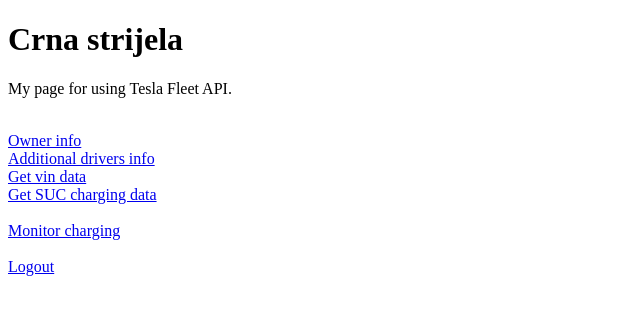
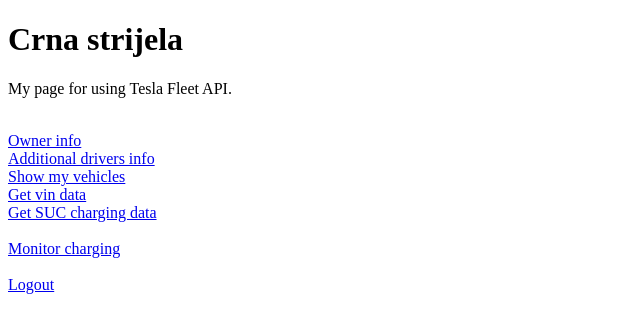
Before and after one commit to dban23/mytsla, a Flask app: template templates/index.html in a window 1280 px wide. Shown: the top 333 px of the page, without its empty margins (0-640 px from the left). Run offline with Flask 3, Linux system fonts and the light colour scheme; the template is opened without the code that fills it, so the values that code supplies are empty.

Commit message:
add my vehicles endpoint

```diff
--- a/app.py
+++ b/app.py
@@ -117,6 +117,22 @@ def charging():
             "body": resp.json() if resp.text else None,
         }
     )
+
+
+@app.route("/my_vehicles")
+def get_my_vehicles():
+    access_token = session.get("access_token")
+    if not access_token:
+        return redirect(url_for("login"))
+
+    url = f"{TESLA_AUDIENCE}/api/1/vehicles"
+    headers = {
+        "Authorization": f"Bearer {access_token}",
+    }
+
+    resp = requests.get(url, headers=headers).json()
+
+    return resp
 
 
 @app.route("/vin")
--- a/templates/data.html
+++ b/templates/data.html
@@ -40,6 +40,7 @@
             <p> Unknown page </p>
         {% endif %}
 
+        <br>
         <a href="/">Return to homepage</a><br>
         <br>
         <a href="/logout">Logout</a>
--- a/templates/index.html
+++ b/templates/index.html
@@ -12,6 +12,7 @@
         <br>
         <a href="/me">Owner info</a><br>
         <a href="/drivers">Additional drivers info</a><br>
+        <a href="/my_vehicles">Show my vehicles</a><br>
         <a href="/vin">Get vin data</a><br>
         <a href="/charging">Get SUC charging data</a><br>
         <!-- <a href="/vehicle">Get vehicle data</a><br> -->
```
